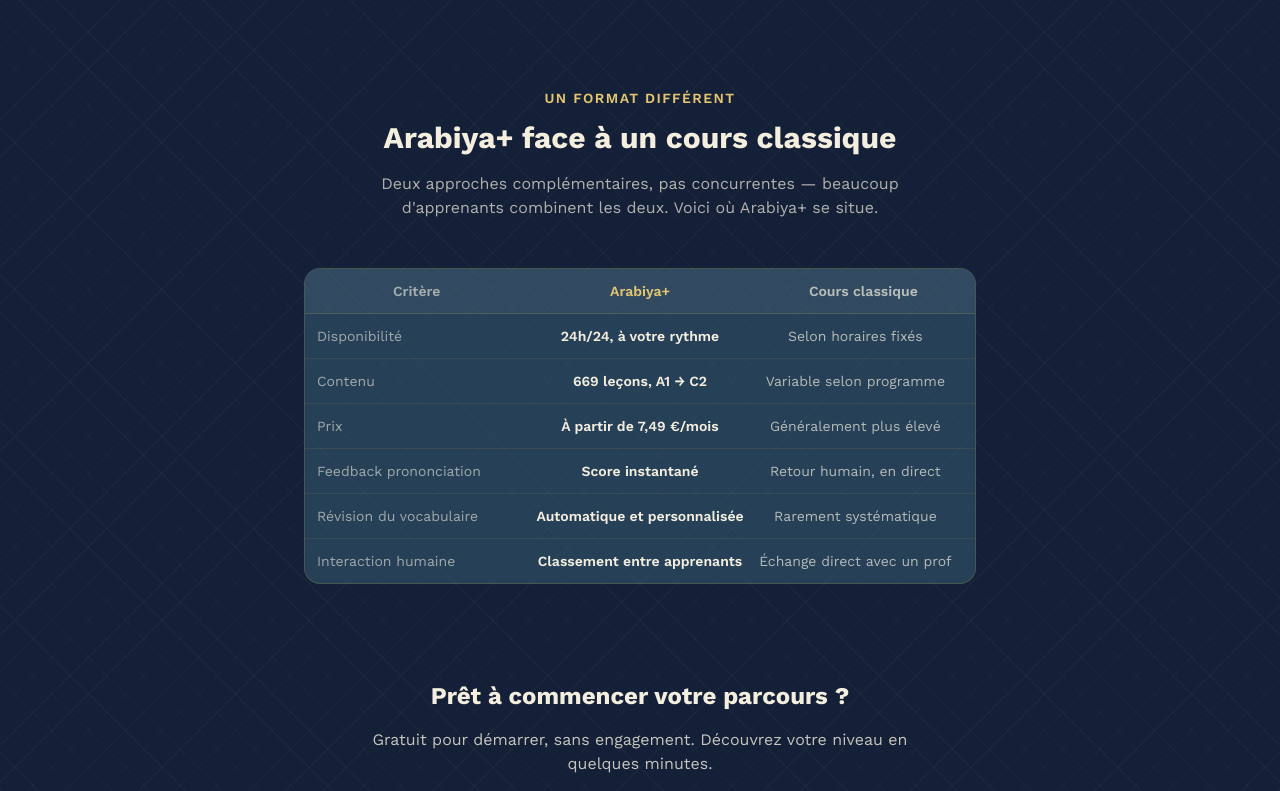
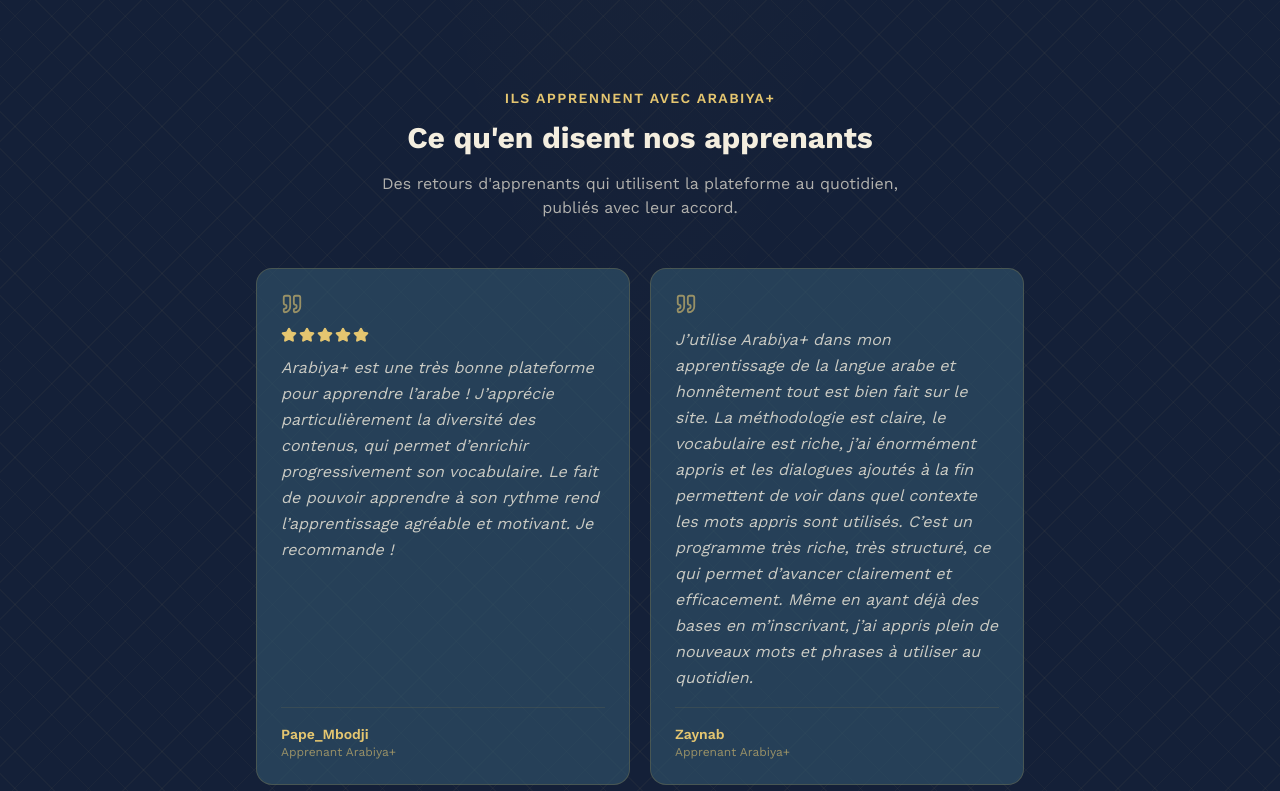
Before and after one commit to diopmamealassane-sketch/arabiya-plus, a Next.js app: page / in a window 1280 px wide. Shown: the part 4650-5441 px from the top of the page. Built offline with nearby package versions, Linux system fonts and the light colour scheme; no server answers.

Commit message:
Update page.js

```diff
--- a/app/page.js
+++ b/app/page.js
@@ -1,7 +1,7 @@
 import Link from "next/link";
 import {
   ArrowRight, Volume2, Repeat, Trophy, Target, Mic, Award, Sparkles,
-  Headphones, BookOpen, PenLine, Lock, Check,
+  Headphones, BookOpen, PenLine, Lock, Check, Star, Quote,
 } from "lucide-react";
 import { createServiceRoleClient } from "@/lib/supabase/server";
 
@@ -35,6 +35,24 @@ const CYCLES = [
   { code: "B2", label: "Intermédiaire supérieur", desc: "Débattre, nuancer, comprendre l'actualité et l'art." },
   { code: "C1", label: "Avancé", desc: "Registres de langue, humour, négociation, discours académiques." },
   { code: "C2", label: "Maîtrise", desc: "Dialectes, traduction, patrimoine, éloquence — la maîtrise." },
+];
+
+// Témoignages réels d'apprenants, recueillis par email avec leur accord.
+// Le pseudo affiché est celui qu'ils ont eux-mêmes choisi.
+// N'ajouter ici que des retours authentiques et vérifiables.
+const TEMOIGNAGES = [
+  {
+    pseudo: "Pape_Mbodji",
+    note: 5,
+    texte:
+      "Arabiya+ est une très bonne plateforme pour apprendre l’arabe ! J’apprécie particulièrement la diversité des contenus, qui permet d’enrichir progressivement son vocabulaire. Le fait de pouvoir apprendre à son rythme rend l’apprentissage agréable et motivant. Je recommande !",
+  },
+  {
+    pseudo: "Zaynab",
+    note: null,
+    texte:
+      "J’utilise Arabiya+ dans mon apprentissage de la langue arabe et honnêtement tout est bien fait sur le site. La méthodologie est claire, le vocabulaire est riche, j’ai énormément appris et les dialogues ajoutés à la fin permettent de voir dans quel contexte les mots appris sont utilisés. C’est un programme très riche, très structuré, ce qui permet d’avancer clairement et efficacement. Même en ayant déjà des bases en m’inscrivant, j’ai appris plein de nouveaux mots et phrases à utiliser au quotidien.",
+  },
 ];
 
 export default async function LandingPage() {
@@ -343,6 +361,32 @@ export default async function LandingPage() {
           </div>
         )}
 
+        {/* Témoignages — retours réels d'apprenants abonnés, recueillis par email
+            avec leur accord. Section masquée automatiquement tant qu'il n'y a
+            aucun témoignage disponible. */}
+        {TEMOIGNAGES.length > 0 && (
+          <div className="mt-24">
+            <p className="text-gold-light uppercase tracking-widest text-sm font-semibold text-center mb-3">
+              Ils apprennent avec Arabiya+
+            </p>
+            <h2 className="text-3xl font-bold text-center mb-4">
+              Ce qu'en disent nos apprenants
+            </h2>
+            <p className="text-center opacity-70 max-w-xl mx-auto mb-12">
+              Des retours d'apprenants qui utilisent la plateforme au quotidien,
+              publiés avec leur accord.
+            </p>
+
+            <div className="grid md:grid-cols-2 gap-5 max-w-3xl mx-auto">
+              {TEMOIGNAGES.map((t) => (
+                <Temoignage key={t.pseudo} pseudo={t.pseudo} note={t.note}>
+                  {t.texte}
+                </Temoignage>
+              ))}
+            </div>
+          </div>
+        )}
+
         {/* Comparatif — répond à l'objection silencieuse "pourquoi pas un prof ?" sans dévaloriser cette option */}
         <div className="mt-24">
           <p className="text-gold-light uppercase tracking-widest text-sm font-semibold text-center mb-3">
@@ -445,6 +489,33 @@ function Feature({ icon, title, children }) {
   );
 }
 
+function Temoignage({ pseudo, note, children }) {
+  return (
+    <div className="bg-ink-2/60 border border-gold/20 rounded-2xl p-6 flex flex-col">
+      <Quote size={22} className="text-gold-light/60 mb-3" />
+
+      {note ? (
+        <div className="flex gap-0.5 mb-3" aria-label={`Note : ${note} sur 5`}>
+          {Array.from({ length: note }).map((_, i) => (
+            <Star key={i} size={16} className="text-gold-light fill-gold-light" />
+          ))}
+        </div>
+      ) : null}
+
+      <p className="text-base opacity-80 italic leading-relaxed flex-1">
+        {children}
+      </p>
+
+      <p className="mt-4 pt-4 border-t border-gold/10 text-sm font-semibold text-gold-light">
+        {pseudo}
+        <span className="block text-xs font-normal opacity-60 not-italic">
+          Apprenant Arabiya+
+        </span>
+      </p>
+    </div>
+  );
+}
+
 function Skill({ icon, title, subtitle }) {
   return (
     <div className="text-center">
```
